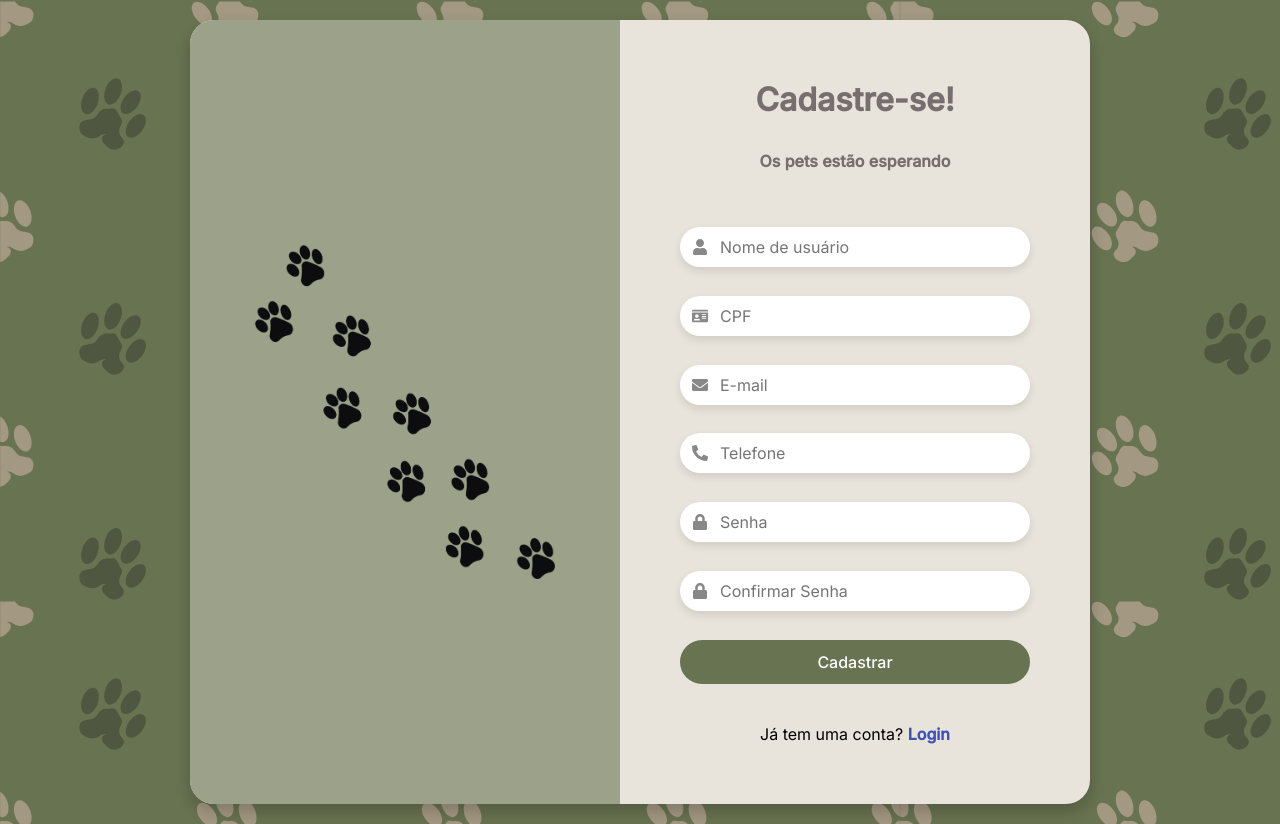
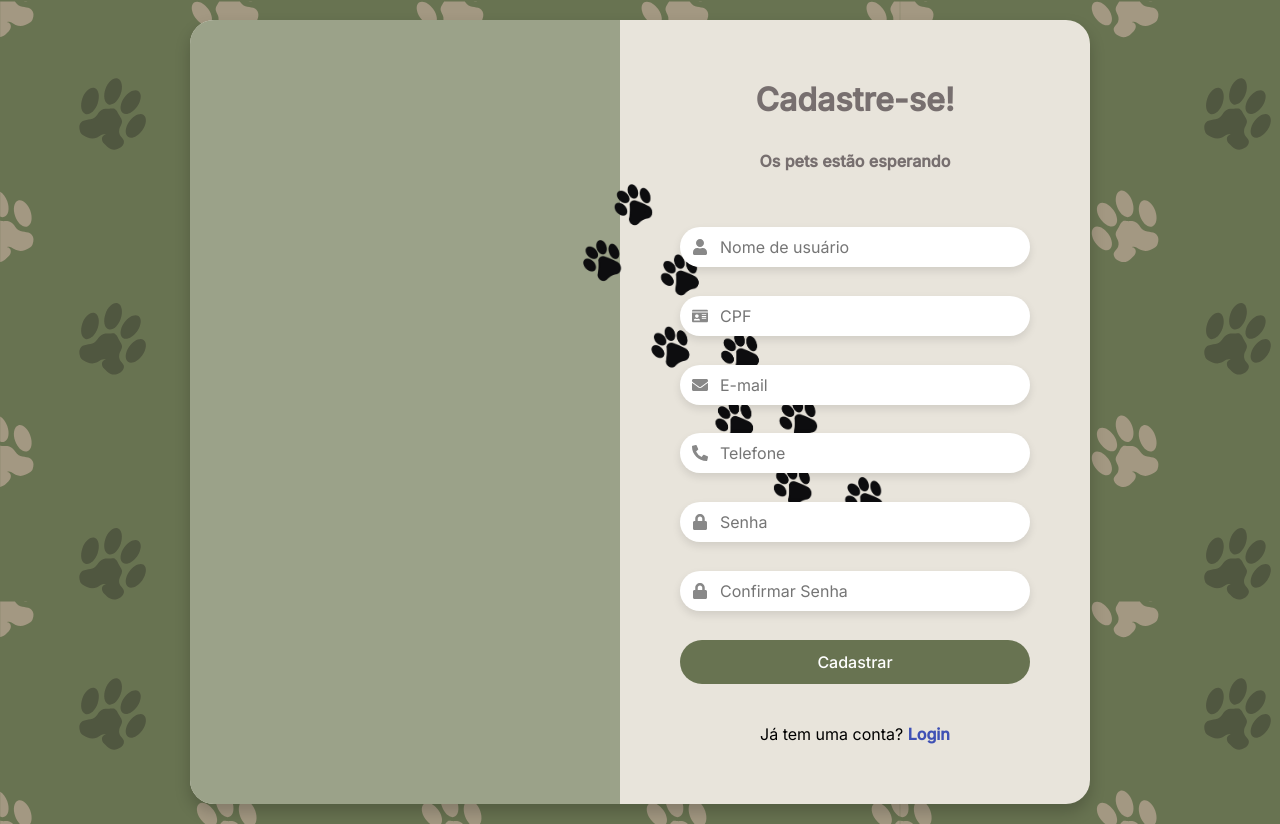
Before and after one commit to saracristinas/Sistema-de-adocao, a React (Vite) app: page /cadastro in a window 1280 px wide. Built offline with nearby package versions, Linux system fonts and the light colour scheme; a web font is replaced by a local one.

Commit message:
adicionando imagem do cachorro coitado no login

```diff
--- a/src/Components/Login/Login.css
+++ b/src/Components/Login/Login.css
@@ -32,13 +32,30 @@
 
 .image-side {
   flex: 1;
-  background-color: #9BA289 ;
+  background-color: #9BA289;
   display: flex;
-  justify-content: center;
+  justify-content: flex-end; /* Alinha o conteúdo à direita */
   align-items: center;
-  /* height: 100%; REMOVER ESSA LINHA */
+  width: 300px;
+  height: 200px;
+  padding: 0;
 }
 
+.image-side img {
+  max-width: 100%;
+  max-height: 100%;
+  object-fit: contain;
+  position: absolute; /* Permite posicionamento absoluto dentro da div pai */
+  top: 23%; /* Centraliza verticalmente */
+  right: 31%; /* Ajuste a posição da imagem */
+}
+@media (max-width: 768px) {
+  .image-side img {
+    top: 5px;
+    right: 5px;
+    max-width: 60%; /* Aumenta a largura da imagem em telas menores */
+  }
+}
 /* ===== Container do formulário ===== */
 .form-side {
   flex: 1;
--- a/src/Components/Login/Login.jsx
+++ b/src/Components/Login/Login.jsx
@@ -3,6 +3,8 @@ import { useState } from "react";
 import { useNavigate, Link } from "react-router-dom";
 import "./Login.css";
 import axios from "axios";
+import dogloginImage from "../../assets/dog-coitado.svg";
+
 
 const Login = () => {
   const [username, setUsername] = useState("");
@@ -47,6 +49,7 @@ const Login = () => {
     <div className="login-background-image">
       <div className="login-wrapper">
         <div className="image-side">
+        <img src="src/assets/dog-coitado.svg" alt="dogloginImage"></img>
         </div>
 
         <div className="form-side">
```
